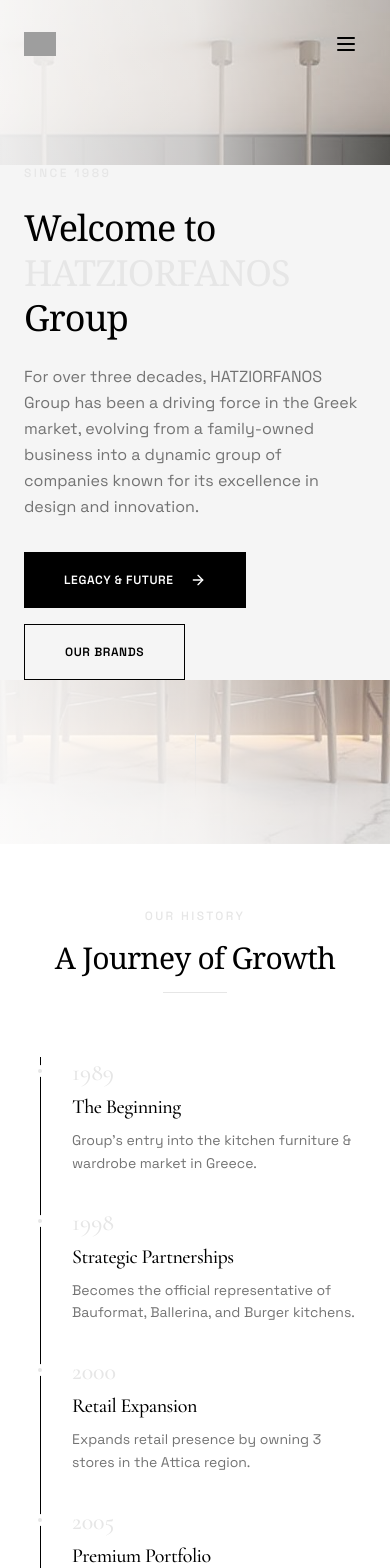
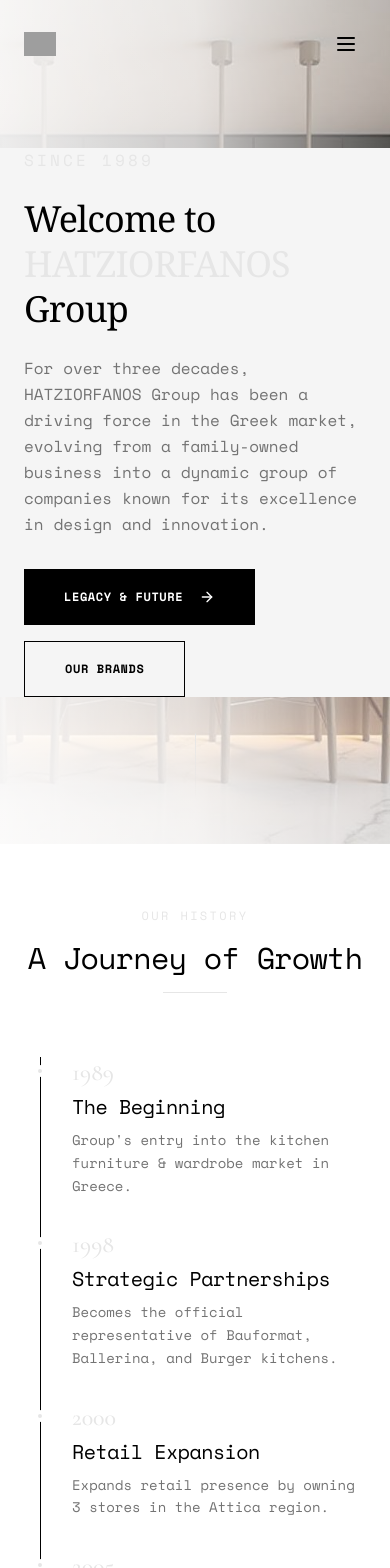
Before and after one commit to akafounis/hatziorfanos-group-showcase, a React (Vite) app: page / in a window 390 px wide. Shown: the top 1568 px of the page. Built offline with nearby package versions, Linux system fonts and the light colour scheme; grey boxes are pictures that could not be loaded; the HTML template or start-up script is replaced by a standard one.

Commit message:
Visual edit in Lovable
Edited UI in Lovable

```diff
--- a/src/components/sections/BrandsSection.tsx
+++ b/src/components/sections/BrandsSection.tsx
@@ -3,48 +3,38 @@ import { Button } from "@/components/ui/button";
 import bienteImage from "@/assets/biente-preview.jpg";
 import aperImage from "@/assets/aper-preview.jpg";
 import astateImage from "@/assets/astate-preview.jpg";
-
-const brands = [
-  {
+const brands = [{
   name: "Biente",
   tagline: "Redefining Modern Living",
-    description:
-      "From Italian and German kitchen furniture, bathrooms, wardrobes, and tiles, Biente transforms essential spaces into areas of inspiration and confidence. These are the places where new ideas take shape, where refined interior design creates a protective and harmonious living environment.",
+  description: "From Italian and German kitchen furniture, bathrooms, wardrobes, and tiles, Biente transforms essential spaces into areas of inspiration and confidence. These are the places where new ideas take shape, where refined interior design creates a protective and harmonious living environment.",
   keywords: ["Timelessness", "Revolutionary Design", "Reliability", "Functionality"],
   image: bienteImage,
   link: "#biente",
-    featured: true,
-  },
-  {
+  featured: true
+}, {
   name: "Àper",
   tagline: "Architectural Solutions",
-    description:
-      "Inspiring architectural solutions for modern living. Àper brings innovative design concepts that blend form and function seamlessly.",
+  description: "Inspiring architectural solutions for modern living. Àper brings innovative design concepts that blend form and function seamlessly.",
   image: aperImage,
   link: "#aper",
-    featured: false,
-  },
-  {
+  featured: false
+}, {
   name: "A.State",
   tagline: "Luxury Real Estate",
-    description:
-      "Luxury real estate redefined, offering exclusive properties in prime locations across Greece.",
+  description: "Luxury real estate redefined, offering exclusive properties in prime locations across Greece.",
   image: astateImage,
   link: "#astate",
-    featured: false,
-  },
-];
-
+  featured: false
+}];
 const BrandsSection = () => {
-  return (
-    <section id="brands" className="section-padding bg-card">
+  return <section id="brands" className="section-padding bg-card">
       <div className="section-container">
         <div className="text-center mb-16">
-          <span className="label-uppercase mb-4 block">Our Portfolio</span>
-          <h2 className="heading-section text-foreground mb-4">
+          <span className="label-uppercase mb-4 block font-mono">Our Portfolio</span>
+          <h2 className="heading-section text-foreground mb-4 font-mono">
             Meet Our Brands
           </h2>
-          <p className="text-body max-w-2xl mx-auto">
+          <p className="text-body max-w-2xl mx-auto font-mono font-light text-sm px-[2px] text-center">
             Explore our dynamic portfolio of brands, each dedicated to quality
             and innovation.
           </p>
@@ -55,33 +45,22 @@ const BrandsSection = () => {
         <div className="mb-12">
           <div className="grid lg:grid-cols-2 gap-8 items-center bg-background rounded-sm overflow-hidden">
             <div className="relative h-80 lg:h-full min-h-[400px]">
-              <img
-                src={brands[0].image}
-                alt={`${brands[0].name} - ${brands[0].tagline}`}
-                className="absolute inset-0 w-full h-full object-cover"
-              />
+              <img src={brands[0].image} alt={`${brands[0].name} - ${brands[0].tagline}`} className="absolute inset-0 w-full h-full object-cover" />
             </div>
             <div className="p-8 lg:p-12">
-              <span className="label-uppercase mb-2 block">Featured Brand</span>
-              <h3 className="font-serif text-3xl md:text-4xl text-foreground mb-2">
+              <span className="label-uppercase mb-2 block font-mono">Featured Brand</span>
+              <h3 className="text-3xl md:text-4xl text-foreground mb-2 font-mono">
                 {brands[0].name}
               </h3>
-              <p className="text-accent font-medium mb-4">
+              <p className="text-accent font-medium mb-4 font-mono">
                 {brands[0].tagline}
               </p>
-              {brands[0].keywords && (
-                <div className="flex flex-wrap gap-2 mb-6">
-                  {brands[0].keywords.map((keyword) => (
-                    <span
-                      key={keyword}
-                      className="text-xs px-3 py-1 bg-secondary text-secondary-foreground rounded-full"
-                    >
+              {brands[0].keywords && <div className="flex flex-wrap gap-2 mb-6">
+                  {brands[0].keywords.map(keyword => <span key={keyword} className="text-xs px-3 py-1 bg-secondary text-secondary-foreground rounded-full">
                       {keyword}
-                    </span>
-                  ))}
-                </div>
-              )}
-              <p className="text-muted-foreground leading-relaxed mb-8">
+                    </span>)}
+                </div>}
+              <p className="text-muted-foreground leading-relaxed mb-8 font-mono">
                 {brands[0].description}
               </p>
               <Button variant="hero" asChild>
@@ -96,27 +75,19 @@ const BrandsSection = () => {
 
         {/* Other Brands */}
         <div className="grid md:grid-cols-2 gap-8">
-          {brands.slice(1).map((brand) => (
-            <div
-              key={brand.name}
-              className="group bg-background rounded-sm overflow-hidden hover-lift"
-            >
+          {brands.slice(1).map(brand => <div key={brand.name} className="group bg-background rounded-sm overflow-hidden hover-lift">
               <div className="relative h-56 overflow-hidden">
-                <img
-                  src={brand.image}
-                  alt={`${brand.name} - ${brand.tagline}`}
-                  className="w-full h-full object-cover transition-transform duration-700 group-hover:scale-105"
-                />
+                <img src={brand.image} alt={`${brand.name} - ${brand.tagline}`} className="w-full h-full object-cover transition-transform duration-700 group-hover:scale-105" />
                 <div className="absolute inset-0 bg-gradient-to-t from-background/80 to-transparent" />
               </div>
               <div className="p-6">
-                <h3 className="font-serif text-2xl text-foreground mb-1">
+                <h3 className="text-2xl text-foreground mb-1 font-mono">
                   {brand.name}
                 </h3>
-                <p className="text-accent text-sm font-medium mb-3">
+                <p className="text-accent text-sm font-medium mb-3 font-mono">
                   {brand.tagline}
                 </p>
-                <p className="text-muted-foreground text-sm leading-relaxed mb-4">
+                <p className="text-muted-foreground text-sm leading-relaxed mb-4 font-mono">
                   {brand.description}
                 </p>
                 <Button variant="minimal" asChild>
@@ -126,12 +97,9 @@ const BrandsSection = () => {
                   </a>
                 </Button>
               </div>
-            </div>
-          ))}
+            </div>)}
         </div>
       </div>
-    </section>
-  );
+    </section>;
 };
-
 export default BrandsSection;
--- a/src/components/sections/HeroSection.tsx
+++ b/src/components/sections/HeroSection.tsx
@@ -11,9 +11,9 @@ const HeroSection = () => {
       </div>
 
       {/* Content */}
-      <div className="relative z-10 section-container w-full bg-secondary">
+      <div className="relative z-10 section-container w-full bg-secondary font-mono">
         <div className="max-w-2xl animate-fade-in-up">
-          <span className="label-uppercase mb-6 block">Since 1989</span>
+          <span className="label-uppercase mb-6 block font-mono font-extralight text-base">Since 1989</span>
           <h1 className="heading-display text-foreground mb-6">
             Welcome to
             <br />
--- a/src/components/sections/JourneySection.tsx
+++ b/src/components/sections/JourneySection.tsx
@@ -1,63 +1,50 @@
-const timelineEvents = [
-  {
+const timelineEvents = [{
   year: "1989",
   title: "The Beginning",
-    description: "Group's entry into the kitchen furniture & wardrobe market in Greece.",
-  },
-  {
+  description: "Group's entry into the kitchen furniture & wardrobe market in Greece."
+}, {
   year: "1998",
   title: "Strategic Partnerships",
-    description: "Becomes the official representative of Bauformat, Ballerina, and Burger kitchens.",
-  },
-  {
+  description: "Becomes the official representative of Bauformat, Ballerina, and Burger kitchens."
+}, {
   year: "2000",
   title: "Retail Expansion",
-    description: "Expands retail presence by owning 3 stores in the Attica region.",
-  },
-  {
+  description: "Expands retail presence by owning 3 stores in the Attica region."
+}, {
   year: "2005",
   title: "Premium Portfolio",
-    description: "Introduces SieMatic to the Greek market as its exclusive representative.",
-  },
-  {
+  description: "Introduces SieMatic to the Greek market as its exclusive representative."
+}, {
   year: "2009",
   title: "Biente Acquisition",
-    description: "Acquisition of Biente, expanding the Group's influence in the furniture sector.",
-  },
-  {
+  description: "Acquisition of Biente, expanding the Group's influence in the furniture sector."
+}, {
   year: "2010",
   title: "Nationwide Presence",
-    description: "Rapid growth leads to 10 owned stores across Greece.",
-  },
-  {
+  description: "Rapid growth leads to 10 owned stores across Greece."
+}, {
   year: "2017",
   title: "Brand Unification",
-    description: "Merger of Biente and Möbel Art, forming a unified and stronger furniture brand.",
-  },
-  {
+  description: "Merger of Biente and Möbel Art, forming a unified and stronger furniture brand."
+}, {
   year: "2020",
   title: "High-End Design",
-    description: "Begins representation of Àper and Boffi in Greece.",
-  },
-  {
+  description: "Begins representation of Àper and Boffi in Greece."
+}, {
   year: "2023",
   title: "Real Estate Venture",
-    description: "Launches A.State Boutique Real Estate Agency, marking expansion into luxury real estate.",
-  },
-  {
+  description: "Launches A.State Boutique Real Estate Agency, marking expansion into luxury real estate."
+}, {
   year: "2025",
   title: "The Future",
-    description: "Stay tuned for the next chapter in our journey!",
-  },
-];
-
+  description: "Stay tuned for the next chapter in our journey!"
+}];
 const JourneySection = () => {
-  return (
-    <section id="journey" className="section-padding bg-card">
+  return <section id="journey" className="section-padding bg-card">
       <div className="section-container">
         <div className="text-center mb-16">
-          <span className="label-uppercase mb-4 block">Our History</span>
-          <h2 className="heading-section text-foreground mb-4">
+          <span className="label-uppercase mb-4 block font-mono">Our History</span>
+          <h2 className="heading-section text-foreground mb-4 font-mono">
             A Journey of Growth
           </h2>
           <div className="line-separator mx-auto" />
@@ -69,46 +56,29 @@ const JourneySection = () => {
 
           {/* Timeline Events */}
           <div className="space-y-8 md:space-y-12">
-            {timelineEvents.map((event, index) => (
-              <div
-                key={event.year}
-                className={`relative flex flex-col md:flex-row items-start gap-4 md:gap-8 ${
-                  index % 2 === 0 ? "md:flex-row" : "md:flex-row-reverse"
-                }`}
-              >
+            {timelineEvents.map((event, index) => <div key={event.year} className={`relative flex flex-col md:flex-row items-start gap-4 md:gap-8 ${index % 2 === 0 ? "md:flex-row" : "md:flex-row-reverse"}`}>
                 {/* Year Marker */}
-                <div
-                  className={`absolute left-4 md:left-1/2 w-3 h-3 rounded-full bg-accent border-4 border-background transform -translate-x-1/2 mt-2 z-10`}
-                />
+                <div className={`absolute left-4 md:left-1/2 w-3 h-3 rounded-full bg-accent border-4 border-background transform -translate-x-1/2 mt-2 z-10`} />
 
                 {/* Content */}
-                <div
-                  className={`ml-12 md:ml-0 md:w-[calc(50%-2rem)] ${
-                    index % 2 === 0
-                      ? "md:text-right md:pr-8"
-                      : "md:text-left md:pl-8"
-                  }`}
-                >
+                <div className={`ml-12 md:ml-0 md:w-[calc(50%-2rem)] ${index % 2 === 0 ? "md:text-right md:pr-8" : "md:text-left md:pl-8"}`}>
                   <span className="text-accent font-serif text-2xl font-medium">
                     {event.year}
                   </span>
-                  <h3 className="font-serif text-xl text-foreground mt-1 mb-2">
+                  <h3 className="text-xl text-foreground mt-1 mb-2 font-mono">
                     {event.title}
                   </h3>
-                  <p className="text-muted-foreground text-sm leading-relaxed">
+                  <p className="text-muted-foreground text-sm leading-relaxed font-mono">
                     {event.description}
                   </p>
                 </div>
 
                 {/* Spacer for alignment */}
                 <div className="hidden md:block md:w-[calc(50%-2rem)]" />
-              </div>
-            ))}
+              </div>)}
           </div>
         </div>
       </div>
-    </section>
-  );
+    </section>;
 };
-
 export default JourneySection;
--- a/src/components/sections/NewsSection.tsx
+++ b/src/components/sections/NewsSection.tsx
@@ -1,46 +1,36 @@
 import { ArrowRight, Calendar } from "lucide-react";
 import { Button } from "@/components/ui/button";
-
-const articles = [
-  {
+const articles = [{
   id: 1,
   title: "The Art of Modern Kitchen Design: Trends for 2024",
-    excerpt:
-      "Discover the latest trends shaping contemporary kitchen design, from sustainable materials to smart technology integration.",
+  excerpt: "Discover the latest trends shaping contemporary kitchen design, from sustainable materials to smart technology integration.",
   date: "November 28, 2024",
   category: "Design Trends",
-    image: "https://images.unsplash.com/photo-1556909114-f6e7ad7d3136?w=600&h=400&fit=crop",
-  },
-  {
+  image: "https://images.unsplash.com/photo-1556909114-f6e7ad7d3136?w=600&h=400&fit=crop"
+}, {
   id: 2,
   title: "HATZIORFANOS Group Expands Partnership with Boffi",
-    excerpt:
-      "Strengthening our commitment to high-end design solutions with expanded collaboration across Greece.",
+  excerpt: "Strengthening our commitment to high-end design solutions with expanded collaboration across Greece.",
   date: "November 15, 2024",
   category: "Company News",
-    image: "https://images.unsplash.com/photo-1600585154340-be6161a56a0c?w=600&h=400&fit=crop",
-  },
-  {
+  image: "https://images.unsplash.com/photo-1600585154340-be6161a56a0c?w=600&h=400&fit=crop"
+}, {
   id: 3,
   title: "Sustainable Living: Eco-Friendly Interior Solutions",
-    excerpt:
-      "How conscious design choices can create beautiful spaces while minimizing environmental impact.",
+  excerpt: "How conscious design choices can create beautiful spaces while minimizing environmental impact.",
   date: "October 30, 2024",
   category: "Lifestyle",
-    image: "https://images.unsplash.com/photo-1618221195710-dd6b41faaea6?w=600&h=400&fit=crop",
-  },
-];
-
+  image: "https://images.unsplash.com/photo-1618221195710-dd6b41faaea6?w=600&h=400&fit=crop"
+}];
 const NewsSection = () => {
-  return (
-    <section id="news" className="section-padding bg-background">
+  return <section id="news" className="section-padding bg-background">
       <div className="section-container">
         <div className="text-center mb-16">
-          <span className="label-uppercase mb-4 block">Stay Inspired</span>
-          <h2 className="heading-section text-foreground mb-4">
+          <span className="label-uppercase mb-4 block font-mono">Stay Inspired</span>
+          <h2 className="heading-section text-foreground mb-4 font-mono">
             News and Stories
           </h2>
-          <p className="text-body max-w-2xl mx-auto">
+          <p className="text-body max-w-2xl mx-auto font-mono">
             Stay inspired with our latest insights, trends, and expert
             perspectives on design, architecture, and lifestyle.
           </p>
@@ -48,17 +38,9 @@ const NewsSection = () => {
         </div>
 
         <div className="grid md:grid-cols-2 lg:grid-cols-3 gap-8 mb-12">
-          {articles.map((article) => (
-            <article
-              key={article.id}
-              className="group bg-card rounded-sm overflow-hidden hover-lift"
-            >
+          {articles.map(article => <article key={article.id} className="group bg-card rounded-sm overflow-hidden hover-lift">
               <div className="relative h-48 overflow-hidden">
-                <img
-                  src={article.image}
-                  alt={article.title}
-                  className="w-full h-full object-cover transition-transform duration-700 group-hover:scale-105"
-                />
+                <img src={article.image} alt={article.title} className="w-full h-full object-cover transition-transform duration-700 group-hover:scale-105" />
                 <div className="absolute top-4 left-4">
                   <span className="text-xs px-3 py-1 bg-background/90 backdrop-blur-sm text-foreground rounded-full">
                     {article.category}
@@ -68,36 +50,33 @@ const NewsSection = () => {
               <div className="p-6">
                 <div className="flex items-center gap-2 text-muted-foreground text-xs mb-3">
                   <Calendar className="w-3 h-3" />
-                  <span>{article.date}</span>
+                  <span className="font-mono">{article.date}</span>
                 </div>
-                <h3 className="font-serif text-lg text-foreground mb-2 line-clamp-2 group-hover:text-accent transition-colors duration-300">
+                <h3 className="text-lg text-foreground mb-2 line-clamp-2 group-hover:text-accent transition-colors duration-300 font-mono">
                   {article.title}
                 </h3>
                 <p className="text-muted-foreground text-sm leading-relaxed line-clamp-3 mb-4">
                   {article.excerpt}
                 </p>
                 <Button variant="minimal" size="sm" asChild>
-                  <a href={`#article-${article.id}`}>
+                  <a href={`#article-${article.id}`} className="font-mono">
                     Read More
                     <ArrowRight className="w-3 h-3 ml-1" />
                   </a>
                 </Button>
               </div>
-            </article>
-          ))}
+            </article>)}
         </div>
 
         <div className="text-center">
           <Button variant="hero-outline" size="lg" asChild>
-            <a href="#blog">
+            <a href="#blog" className="font-mono">
               See All Articles
               <ArrowRight className="w-4 h-4 ml-2" />
             </a>
           </Button>
         </div>
       </div>
-    </section>
-  );
+    </section>;
 };
-
 export default NewsSection;
--- a/src/components/sections/ValuesSection.tsx
+++ b/src/components/sections/ValuesSection.tsx
@@ -1,71 +1,48 @@
 import { TrendingUp, Lightbulb, Target, Award, Handshake } from "lucide-react";
-
-const values = [
-  {
+const values = [{
   icon: TrendingUp,
   title: "Sustainable Growth",
-    description:
-      "We are committed to continuous development, expanding our presence through strategic investments and long-term business planning.",
-  },
-  {
+  description: "We are committed to continuous development, expanding our presence through strategic investments and long-term business planning."
+}, {
   icon: Lightbulb,
   title: "Entrepreneurial Vision",
-    description:
-      "With a forward-thinking approach, we explore new opportunities, foster innovation, and drive business expansion.",
-  },
-  {
+  description: "With a forward-thinking approach, we explore new opportunities, foster innovation, and drive business expansion."
+}, {
   icon: Target,
   title: "Strategic Investments",
-    description:
-      "We actively invest in new ventures and partnerships, strengthening our position in the market and creating long-term value.",
-  },
-  {
+  description: "We actively invest in new ventures and partnerships, strengthening our position in the market and creating long-term value."
+}, {
   icon: Award,
   title: "Leadership & Innovation",
-    description:
-      "We lead with expertise, embracing change and adopting cutting-edge solutions to stay ahead in an evolving business landscape.",
-  },
-  {
+  description: "We lead with expertise, embracing change and adopting cutting-edge solutions to stay ahead in an evolving business landscape."
+}, {
   icon: Handshake,
   title: "Enduring Partnerships",
-    description:
-      "We build strong collaborations based on trust, shared vision, and mutual success.",
-  },
-];
-
+  description: "We build strong collaborations based on trust, shared vision, and mutual success."
+}];
 const ValuesSection = () => {
-  return (
-    <section id="values" className="section-padding bg-background">
+  return <section id="values" className="section-padding bg-background">
       <div className="section-container">
         <div className="text-center mb-16">
-          <span className="label-uppercase mb-4 block">What We Stand For</span>
-          <h2 className="heading-section text-foreground mb-4">Our Values</h2>
+          <span className="label-uppercase mb-4 block font-mono">What We Stand For</span>
+          <h2 className="heading-section text-foreground mb-4 font-mono">Our Values</h2>
           <div className="line-separator mx-auto" />
         </div>
 
         <div className="grid md:grid-cols-2 lg:grid-cols-3 gap-8">
-          {values.map((value, index) => (
-            <div
-              key={value.title}
-              className={`group p-8 bg-card border border-border rounded-sm hover-lift ${
-                index === values.length - 1 ? "md:col-span-2 lg:col-span-1" : ""
-              }`}
-            >
+          {values.map((value, index) => <div key={value.title} className={`group p-8 bg-card border border-border rounded-sm hover-lift ${index === values.length - 1 ? "md:col-span-2 lg:col-span-1" : ""}`}>
               <div className="w-12 h-12 rounded-sm bg-secondary flex items-center justify-center mb-6 group-hover:bg-accent transition-colors duration-300">
                 <value.icon className="w-6 h-6 text-foreground group-hover:text-accent-foreground transition-colors duration-300" />
               </div>
-              <h3 className="heading-card text-foreground mb-3">
+              <h3 className="heading-card text-foreground mb-3 font-mono text-base">
                 {value.title}
               </h3>
-              <p className="text-muted-foreground text-sm leading-relaxed">
+              <p className="text-muted-foreground text-sm leading-relaxed font-mono">
                 {value.description}
               </p>
-            </div>
-          ))}
+            </div>)}
         </div>
       </div>
-    </section>
-  );
+    </section>;
 };
-
 export default ValuesSection;
```
Lines whose indentation alone changed are shown as unchanged.
